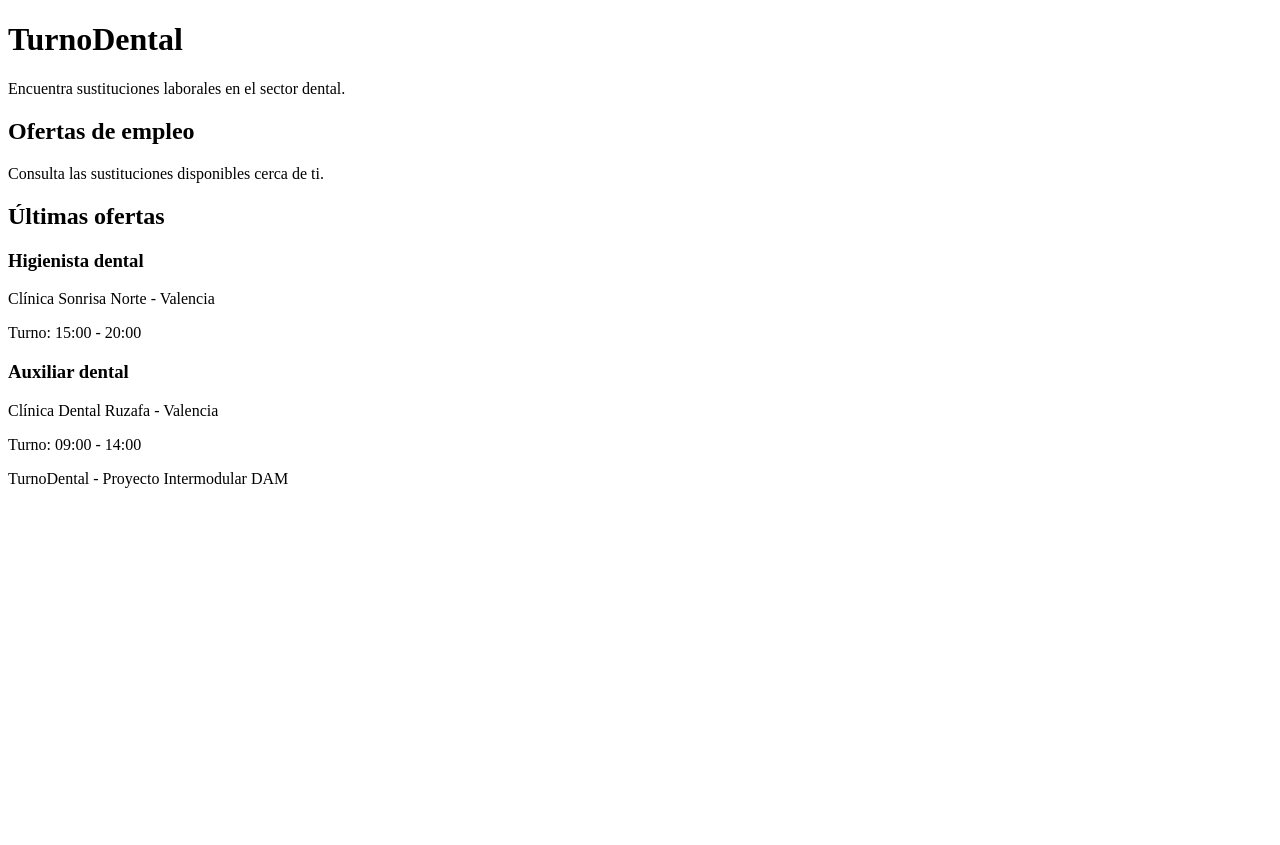
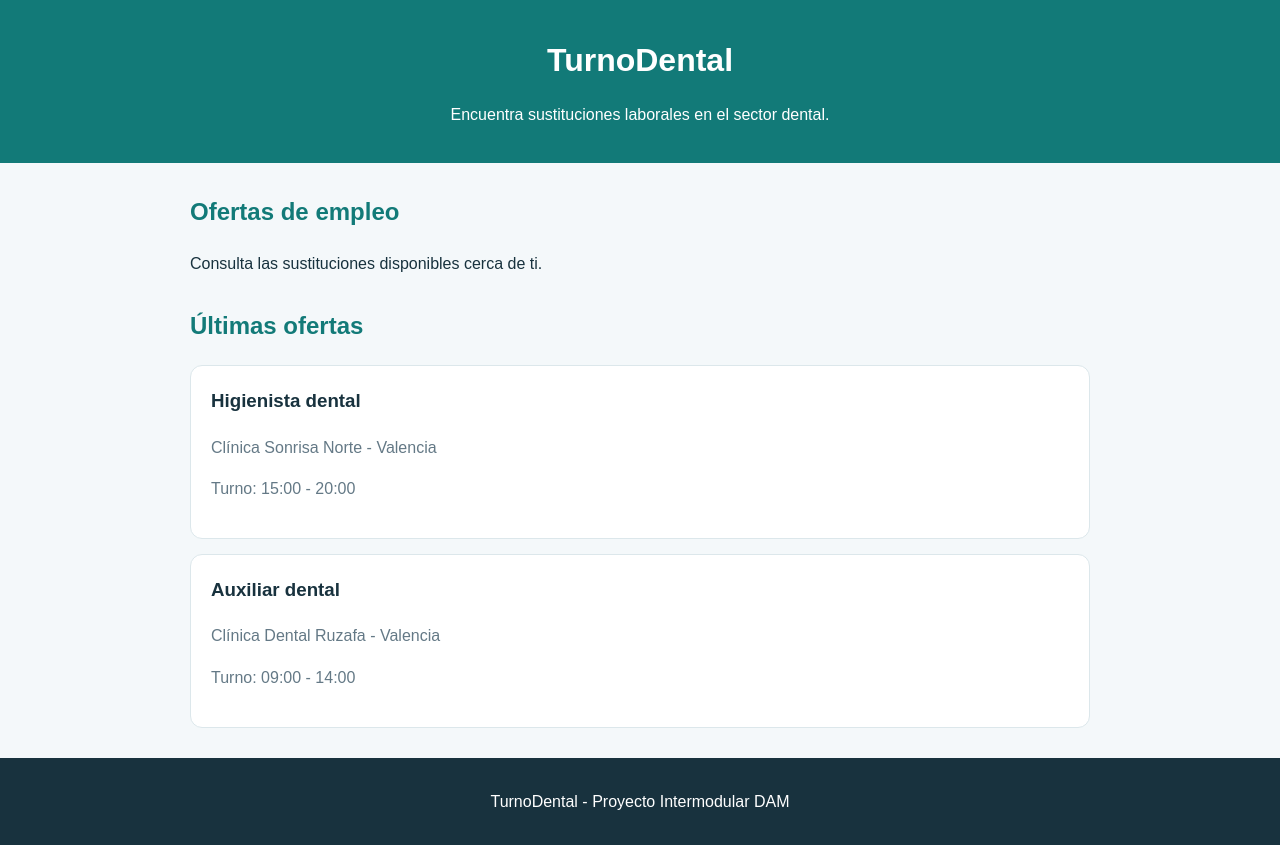
Before and after one commit to X3N-3ND/1DAM_PI_DentalTurno, a website: page public/index.html in a window 1280 px wide. Before the commit the page ends 800 px from the top, so only its background shows below. Drawn offline with Linux system fonts and the light colour scheme.

Commit message:
Añadidos estilos al servidor.

```diff
--- a/public/index.html
+++ b/public/index.html
@@ -5,6 +5,7 @@
     <meta charset="UTF-8">
     <meta name="viewport" content="width=device-width, initial-scale=1.0">
     <title>TurnoDental</title>
+    <link rel="stylesheet" href="style.css">
 </head>
 <body>
     <header>
--- /dev/null
+++ b/public/style.css
@@ -0,0 +1,81 @@
+/* Estilos generales */
+body {
+    margin: 0;
+    font-family: Arial, sans-serif;
+    background-color: #f4f8fa;
+    color: #18323e;
+    line-height: 1.6;
+}
+
+/* Cabecera */
+header {
+    background-color: #127a78;
+    color: white;
+    padding: 35px 20px;
+    text-align: center;
+}
+
+header h1 {
+    margin: 0;
+    font-size: 32px;
+}
+
+header p {
+    margin-bottom: 0;
+}
+
+/* Contenido principal */
+main {
+    max-width: 900px;
+    margin: 30px auto;
+    padding: 0 20px;
+}
+
+section {
+    margin-bottom: 30px;
+}
+
+h2 {
+    color: #127a78;
+}
+
+/* Tarjetas de ofertas */
+article {
+    background-color: white;
+    border: 1px solid #dce7eb;
+    border-radius: 12px;
+    padding: 20px;
+    margin-bottom: 15px;
+}
+
+article h3 {
+    margin-top: 0;
+    color: #18323e;
+}
+
+article p {
+    color: #647986;
+}
+
+/* Pie de página */
+footer {
+    background-color: #18323e;
+    color: white;
+    text-align: center;
+    padding: 15px;
+}
+
+/* Adaptación a pantallas pequeñas */
+@media (max-width: 600px) {
+    header h1 {
+        font-size: 26px;
+    }
+
+    main {
+        margin: 20px auto;
+    }
+
+    article {
+        padding: 15px;
+    }
+}
```
